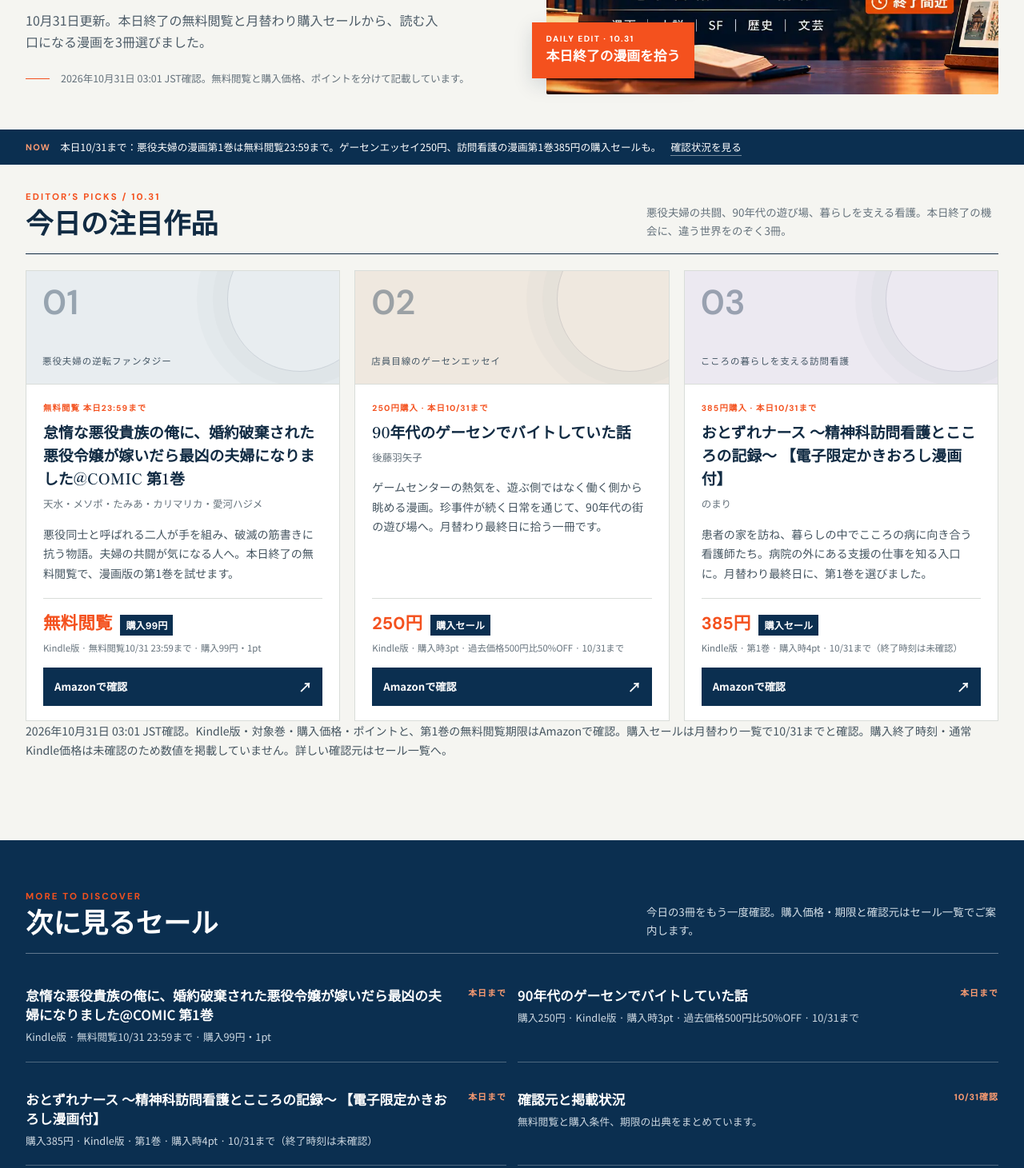
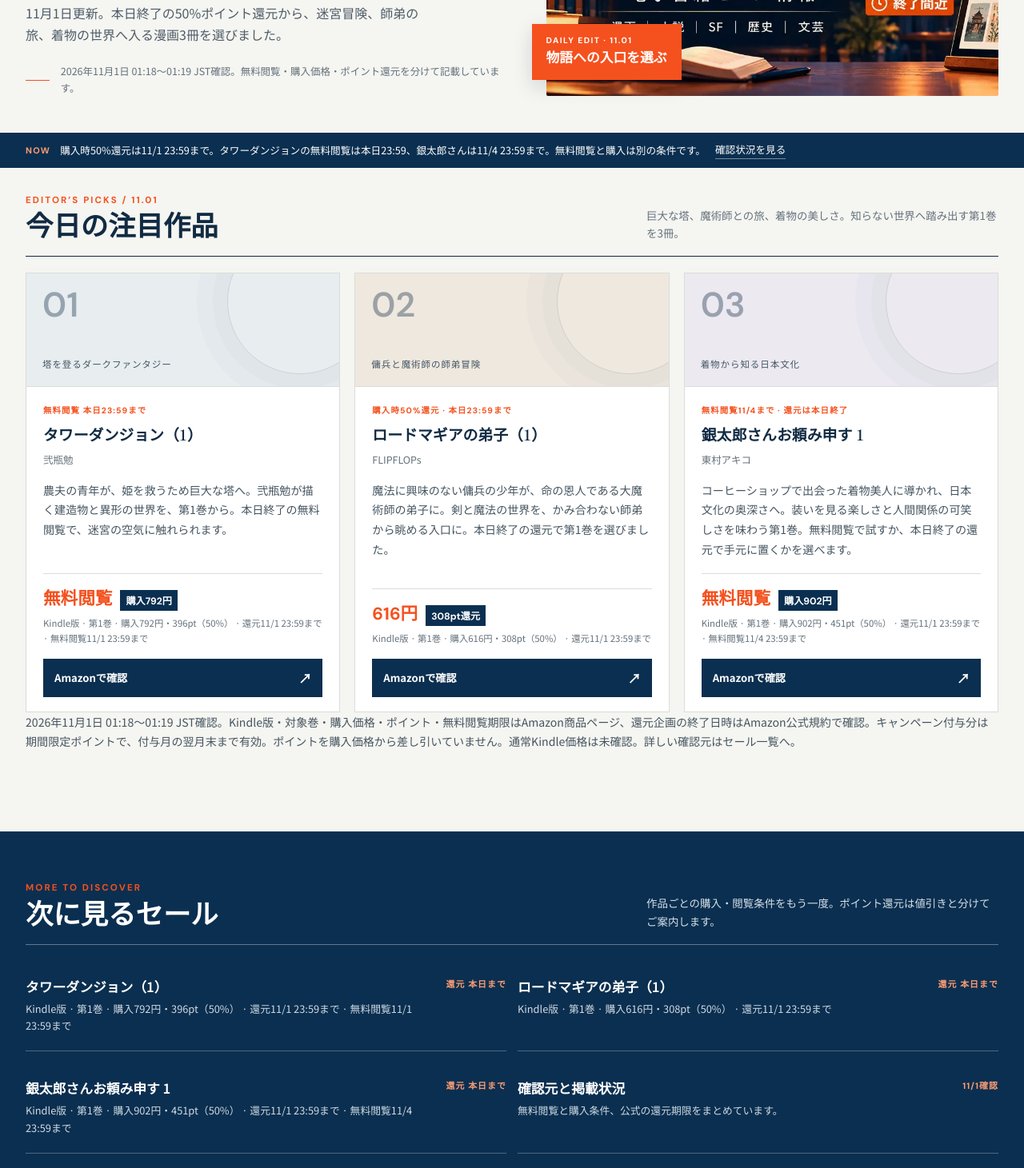
Before and after one commit to realyanderedere-coder/saleshoka, a website: page public/index.html in a window 1280 px wide. Shown: the part 328-1789 px from the top of the page at 80% size. Drawn offline with Linux system fonts and the light colour scheme.

Commit message:
Update sales content 2026-11-01

```diff
--- a/public/index.html
+++ b/public/index.html
@@ -43,21 +43,20 @@ footer{background:#071e33;color:#d9e2e9;padding:32px 0;font-size:.76rem}.foot{di
 <header><div class="wrap nav"><a class="brand" href="/" aria-label="セール書架 トップ"><img src="/images/saleshoka-logo.webp" alt=""><span>セール<em>書架</em></span></a><nav id="mainnav" aria-label="メインナビゲーション"><a href="#picks">今日の注目</a><a href="#campaigns">開催中セール</a><a href="#shelves">本を探す</a><a class="nav-cta" href="/sales/current.html">セール一覧</a></nav><button class="menu" type="button" aria-expanded="false" aria-controls="mainnav">メニュー</button></div></header>
 <main>
 <section class="wrap hero">
-<div><div class="eyebrow">THE DAILY BOOK EDIT · 2026.10.31</div><h1>値下げの先に、<span>読む理由を。</span></h1><p class="hero-copy">10月31日更新。本日終了の無料閲覧と月替わり購入セールから、読む入口になる漫画を3冊選びました。</p><div class="hero-meta">2026年10月31日 03:01 JST確認。無料閲覧と購入価格、ポイントを分けて記載しています。</div></div>
-<div class="hero-visual"><img src="/images/saleshoka-banner.webp" alt="書棚と電子書籍端末を描いたセール書架のブランドビジュアル"><div class="issue"><small>DAILY EDIT · 10.31</small><strong>本日終了の漫画を拾う</strong></div></div>
+<div><div class="eyebrow">THE DAILY BOOK EDIT · 2026.11.01</div><h1>値下げの先に、<span>読む理由を。</span></h1><p class="hero-copy">11月1日更新。本日終了の50%ポイント還元から、迷宮冒険、師弟の旅、着物の世界へ入る漫画3冊を選びました。</p><div class="hero-meta">2026年11月1日 01:18〜01:19 JST確認。無料閲覧・購入価格・ポイント還元を分けて記載しています。</div></div>
+<div class="hero-visual"><img src="/images/saleshoka-banner.webp" alt="書棚と電子書籍端末を描いたセール書架のブランドビジュアル"><div class="issue"><small>DAILY EDIT · 11.01</small><strong>物語への入口を選ぶ</strong></div></div>
 </section>
-<div class="ticker"><div class="wrap"><strong>NOW</strong><span>本日10/31まで：悪役夫婦の漫画第1巻は無料閲覧23:59まで。ゲーセンエッセイ250円、訪問看護の漫画第1巻385円の購入セールも。</span><a href="/sales/current.html">確認状況を見る</a></div></div>
-<section class="wrap featured" id="picks"><div class="section-top"><div><div class="kicker">EDITOR’S PICKS / 10.31</div><h2>今日の注目作品</h2></div><p>悪役夫婦の共闘、90年代の遊び場、暮らしを支える看護。本日終了の機会に、違う世界をのぞく3冊。</p></div><div class="book-grid">
-<article class="book"><div class="book-art"><span class="num">01</span><span class="topic">悪役夫婦の逆転ファンタジー</span></div><div class="book-info"><div class="book-label">無料閲覧 本日23:59まで</div><h3>怠惰な悪役貴族の俺に、婚約破棄された悪役令嬢が嫁いだら最凶の夫婦になりました@COMIC 第1巻</h3><div class="author">天水・メソポ・たみあ・カリマリカ・愛河ハジメ</div><p class="reason">悪役同士と呼ばれる二人が手を組み、破滅の筋書きに抗う物語。夫婦の共闘が気になる人へ。本日終了の無料閲覧で、漫画版の第1巻を試せます。</p><div class="price-row"><span class="price">無料閲覧</span><span class="discount">購入99円</span></div><p class="price-note">Kindle版 · 無料閲覧10/31 23:59まで · 購入99円・1pt</p><a class="action" href="https://www.amazon.co.jp/dp/B0F4JR75V8?tag=saleshoka-22" target="_blank" rel="sponsored nofollow noopener">Amazonで確認 <span>↗</span></a></div></article>
-<article class="book"><div class="book-art"><span class="num">02</span><span class="topic">店員目線のゲーセンエッセイ</span></div><div class="book-info"><div class="book-label">250円購入 · 本日10/31まで</div><h3>90年代のゲーセンでバイトしていた話</h3><div class="author">後藤羽矢子</div><p class="reason">ゲームセンターの熱気を、遊ぶ側ではなく働く側から眺める漫画。珍事件が続く日常を通じて、90年代の街の遊び場へ。月替わり最終日に拾う一冊です。</p><div class="price-row"><span class="price">250円</span><span class="discount">購入セール</span></div><p class="price-note">Kindle版 · 購入時3pt · 過去価格500円比50%OFF · 10/31まで</p><a class="action" href="https://www.amazon.co.jp/dp/B0DHN1GYPQ?tag=saleshoka-22" target="_blank" rel="sponsored nofollow noopener">Amazonで確認 <span>↗</span></a></div></article>
-<article class="book"><div class="book-art"><span class="num">03</span><span class="topic">こころの暮らしを支える訪問看護</span></div><div class="book-info"><div class="book-label">385円購入 · 本日10/31まで</div><h3>おとずれナース ～精神科訪問看護とこころの記録～ 【電子限定かきおろし漫画付】</h3><div class="author">のまり</div><p class="reason">患者の家を訪ね、暮らしの中でこころの病に向き合う看護師たち。病院の外にある支援の仕事を知る入口に。月替わり最終日に、第1巻を選びました。</p><div class="price-row"><span class="price">385円</span><span class="discount">購入セール</span></div><p class="price-note">Kindle版 · 第1巻 · 購入時4pt · 10/31まで（終了時刻は未確認）</p><a class="action" href="https://www.amazon.co.jp/dp/B092HDZPCN?tag=saleshoka-22" target="_blank" rel="sponsored nofollow noopener">Amazonで確認 <span>↗</span></a></div></article>
-</div><p class="reason">2026年10月31日 03:01 JST確認。Kindle版・対象巻・購入価格・ポイントと、第1巻の無料閲覧期限はAmazonで確認。購入セールは月替わり一覧で10/31までと確認。購入終了時刻・通常Kindle価格は未確認のため数値を掲載していません。詳しい確認元は<a href="/sales/current.html">セール一覧</a>へ。</p></section>
-<section class="discover" id="campaigns"><div class="wrap"><div class="section-top"><div><div class="kicker">MORE TO DISCOVER</div><h2>次に見るセール</h2></div><p>今日の3冊をもう一度確認。購入価格・期限と確認元はセール一覧でご案内します。</p></div><div class="campaigns">
-<a class="campaign" href="https://www.amazon.co.jp/dp/B0F4JR75V8?tag=saleshoka-22" target="_blank" rel="sponsored nofollow noopener"><div><h3>怠惰な悪役貴族の俺に、婚約破棄された悪役令嬢が嫁いだら最凶の夫婦になりました@COMIC 第1巻</h3><p>Kindle版 · 無料閲覧10/31 23:59まで · 購入99円・1pt</p></div><span class="until">本日まで</span></a>
-<a class="campaign" href="https://www.amazon.co.jp/dp/B0DHN1GYPQ?tag=saleshoka-22" target="_blank" rel="sponsored nofollow noopener"><div><h3>90年代のゲーセンでバイトしていた話</h3><p>購入250円 · Kindle版 · 購入時3pt · 過去価格500円比50%OFF · 10/31まで</p></div><span class="until">本日まで</span></a>
-<a class="campaign" href="https://www.amazon.co.jp/dp/B092HDZPCN?tag=saleshoka-22" target="_blank" rel="sponsored nofollow noopener"><div><h3>おとずれナース ～精神科訪問看護とこころの記録～ 【電子限定かきおろし漫画付】</h3><p>購入385円 · Kindle版 · 第1巻 · 購入時4pt · 10/31まで（終了時刻は未確認）</p></div><span class="until">本日まで</span></a>
-<a class="campaign" href="/sales/current.html"><div><h3>確認元と掲載状況</h3><p>無料閲覧と購入条件、期限の出典をまとめています。</p></div><span class="until">10/31確認</span></a>
-</div></div></section>
+<div class="ticker"><div class="wrap"><strong>NOW</strong><span>購入時50%還元は11/1 23:59まで。タワーダンジョンの無料閲覧は本日23:59、銀太郎さんは11/4 23:59まで。無料閲覧と購入は別の条件です。</span><a href="/sales/current.html">確認状況を見る</a></div></div>
+<section class="wrap featured" id="picks"><div class="section-top"><div><div class="kicker">EDITOR’S PICKS / 11.01</div><h2>今日の注目作品</h2></div><p>巨大な塔、魔術師との旅、着物の美しさ。知らない世界へ踏み出す第1巻を3冊。</p></div><div class="book-grid">
+<article class="book"><div class="book-art"><span class="num">01</span><span class="topic">塔を登るダークファンタジー</span></div><div class="book-info"><div class="book-label">無料閲覧 本日23:59まで</div><h3>タワーダンジョン（1）</h3><div class="author">弐瓶勉</div><p class="reason">農夫の青年が、姫を救うため巨大な塔へ。弐瓶勉が描く建造物と異形の世界を、第1巻から。本日終了の無料閲覧で、迷宮の空気に触れられます。</p><div class="price-row"><span class="price">無料閲覧</span><span class="discount">購入792円</span></div><p class="price-note">Kindle版 · 第1巻 · 購入792円・396pt（50%） · 還元11/1 23:59まで · 無料閲覧11/1 23:59まで</p><a class="action" href="https://www.amazon.co.jp/dp/B0CLKZ979S?tag=saleshoka-22" target="_blank" rel="sponsored nofollow noopener">Amazonで確認 <span>↗</span></a></div></article>
+<article class="book"><div class="book-art"><span class="num">02</span><span class="topic">傭兵と魔術師の師弟冒険</span></div><div class="book-info"><div class="book-label">購入時50%還元 · 本日23:59まで</div><h3>ロードマギアの弟子（1）</h3><div class="author">FLIPFLOPs</div><p class="reason">魔法に興味のない傭兵の少年が、命の恩人である大魔術師の弟子に。剣と魔法の世界を、かみ合わない師弟から眺める入口に。本日終了の還元で第1巻を選びました。</p><div class="price-row"><span class="price">616円</span><span class="discount">308pt還元</span></div><p class="price-note">Kindle版 · 第1巻 · 購入616円・308pt（50%） · 還元11/1 23:59まで</p><a class="action" href="https://www.amazon.co.jp/dp/B0DKHMSQRD?tag=saleshoka-22" target="_blank" rel="sponsored nofollow noopener">Amazonで確認 <span>↗</span></a></div></article>
+<article class="book"><div class="book-art"><span class="num">03</span><span class="topic">着物から知る日本文化</span></div><div class="book-info"><div class="book-label">無料閲覧11/4まで · 還元は本日終了</div><h3>銀太郎さんお頼み申す 1</h3><div class="author">東村アキコ</div><p class="reason">コーヒーショップで出会った着物美人に導かれ、日本文化の奥深さへ。装いを見る楽しさと人間関係の可笑しさを味わう第1巻。無料閲覧で試すか、本日終了の還元で手元に置くかを選べます。</p><div class="price-row"><span class="price">無料閲覧</span><span class="discount">購入902円</span></div><p class="price-note">Kindle版 · 第1巻 · 購入902円・451pt（50%） · 還元11/1 23:59まで · 無料閲覧11/4 23:59まで</p><a class="action" href="https://www.amazon.co.jp/dp/B0BNL34KRQ?tag=saleshoka-22" target="_blank" rel="sponsored nofollow noopener">Amazonで確認 <span>↗</span></a></div></article>
+</div><p class="reason">2026年11月1日 01:18〜01:19 JST確認。Kindle版・対象巻・購入価格・ポイント・無料閲覧期限はAmazon商品ページ、還元企画の終了日時はAmazon公式規約で確認。キャンペーン付与分は期間限定ポイントで、付与月の翌月末まで有効。ポイントを購入価格から差し引いていません。通常Kindle価格は未確認。詳しい確認元は<a href="/sales/current.html">セール一覧</a>へ。</p></section>
+<section class="discover" id="campaigns"><div class="wrap"><div class="section-top"><div><div class="kicker">MORE TO DISCOVER</div><h2>次に見るセール</h2></div><p>作品ごとの購入・閲覧条件をもう一度。ポイント還元は値引きと分けてご案内します。</p></div><div class="campaigns">
+<a class="campaign" href="https://www.amazon.co.jp/dp/B0CLKZ979S?tag=saleshoka-22" target="_blank" rel="sponsored nofollow noopener"><div><h3>タワーダンジョン（1）</h3><p>Kindle版 · 第1巻 · 購入792円・396pt（50%） · 還元11/1 23:59まで · 無料閲覧11/1 23:59まで</p></div><span class="until">還元 本日まで</span></a>
+<a class="campaign" href="https://www.amazon.co.jp/dp/B0DKHMSQRD?tag=saleshoka-22" target="_blank" rel="sponsored nofollow noopener"><div><h3>ロードマギアの弟子（1）</h3><p>Kindle版 · 第1巻 · 購入616円・308pt（50%） · 還元11/1 23:59まで</p></div><span class="until">還元 本日まで</span></a>
+<a class="campaign" href="https://www.amazon.co.jp/dp/B0BNL34KRQ?tag=saleshoka-22" target="_blank" rel="sponsored nofollow noopener"><div><h3>銀太郎さんお頼み申す 1</h3><p>Kindle版 · 第1巻 · 購入902円・451pt（50%） · 還元11/1 23:59まで · 無料閲覧11/4 23:59まで</p></div><span class="until">還元 本日まで</span></a>
+<a class="campaign" href="/sales/current.html"><div><h3>確認元と掲載状況</h3><p>無料閲覧と購入条件、公式の還元期限をまとめています。</p></div><span class="until">11/1確認</span></a></div></div></section>
 <section class="wrap more" id="shelves"><div class="section-top"><div><div class="kicker">BROWSE THE SHELVES</div><h2>読みたい本から探す</h2></div><p>好みや目的に合わせて、セール本の棚を見て回れます。</p></div><div class="more-grid"><a href="/features/sf.html"><span class="sub">01 · GENRE</span>SF作品</a><a href="/features/history.html"><span class="sub">02 · GENRE</span>歴史・時代作品</a><a href="/features/completed-manga.html"><span class="sub">03 · SERIES</span>完結漫画</a><a href="/features/low-price.html"><span class="sub">04 · PRICE</span>100円前後</a></div></section>
 <section class="wrap disclosure"><p>価格・ポイント・無料期限は確認時点の情報です。購入前にAmazonの商品ページで最新情報をご確認ください。Amazonのアソシエイトとして、セール書架は適格販売により収入を得ています。</p></section>
 </main>
```
Also changed, not shown: public/sales/current.html (+9 -9 lines).
